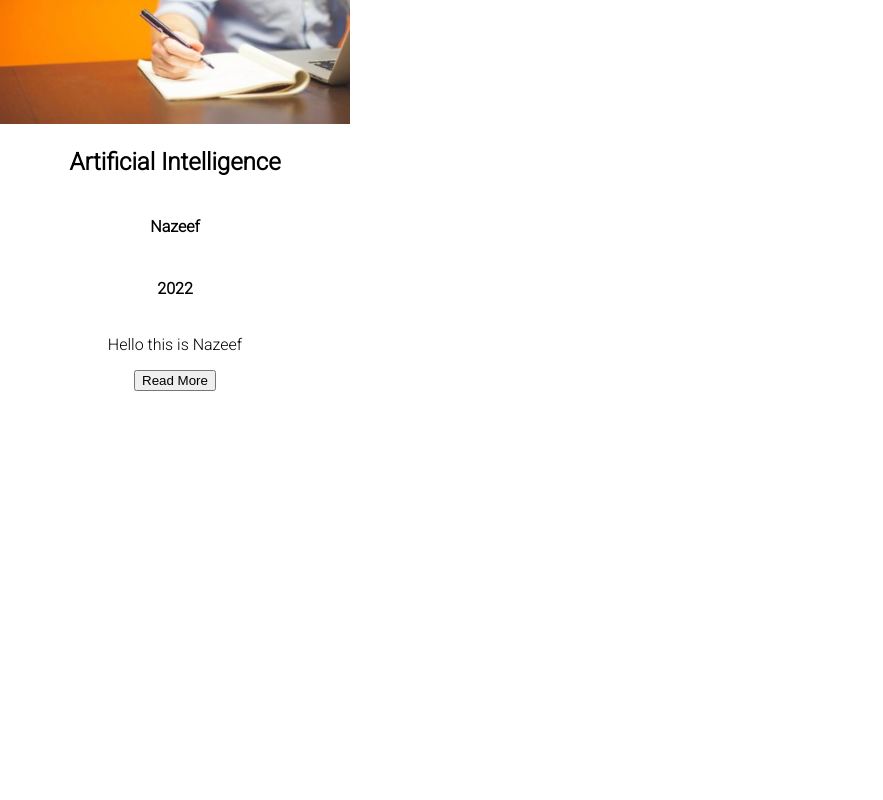
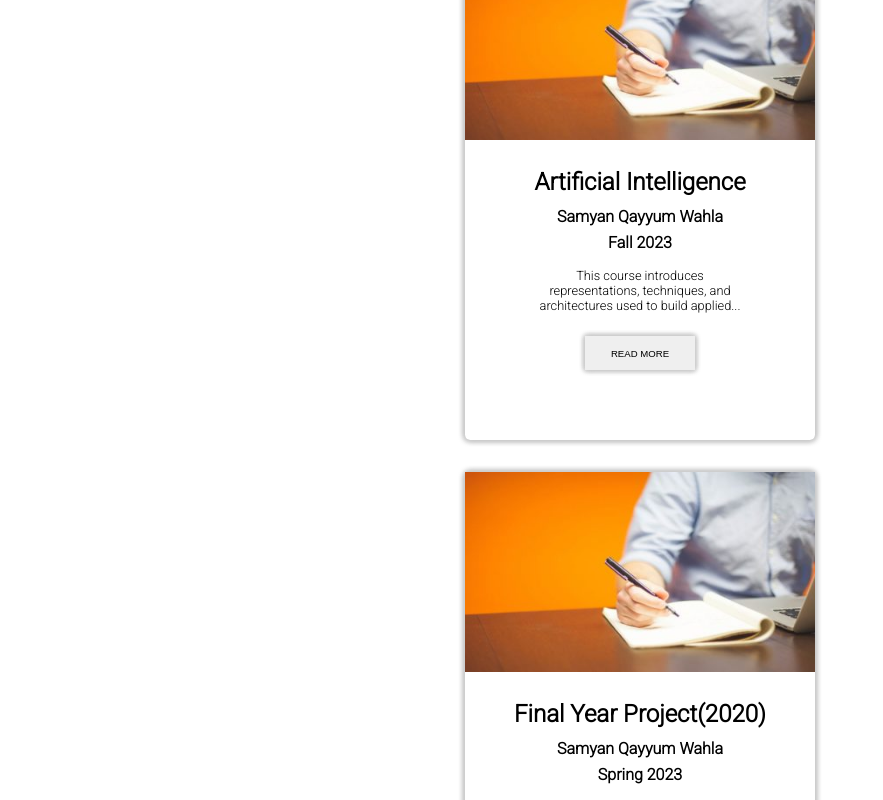
Before and after one commit to AbdulRehmani2/eduko-clone, a React (Vite) app: page / in a window 1280 px wide. Shown: the part 660-1460 px from the top of the page, without its empty margins (0-883 px from the left). Before the commit the page ends 1051 px from the top, so only its background shows below. Built offline with nearby package versions, Linux system fonts and the light colour scheme.

Commit message:
Card component complete

```diff
--- a/src/components/Cards.css
+++ b/src/components/Cards.css
@@ -1,7 +1,18 @@
 .cards-container{
-    width: 100%;
     display: flex;
     align-items: center;
+    padding: 0rem 25rem;
+    display: flex;
+    flex-wrap: wrap;
+    justify-content: center;
+}
+
+.card-container{
+    box-shadow: 2px 2px 5px rgb(203, 203, 203), 2px -2px 5px rgb(203, 203, 203), -2px 2px 5px rgb(203, 203, 203), -2px -2px 5px rgb(203, 203, 203);
+    margin: 1rem;
+    border-radius: 5px;
+    width: 350px;
+    height: 500px;
 }
 
 .card-container>img{
@@ -13,4 +24,36 @@
     display: flex;
     align-items: center;
     flex-direction: column;
+    padding: 1rem;
+    text-align: center;
 }
+
+.card-text-container>h3{
+    margin: 0.5rem auto;
+    font-size: 1.5rem;
+}
+
+.card-text-container>h4{
+    margin: 0.2rem auto;
+}
+
+.card-text-container>p{
+    font-size: 0.8rem;
+    height: 3rem;
+    width: 13rem;
+}
+
+.card-text-container>button{
+    box-shadow: 1px 1px 5px rgb(203, 203, 203), 1px -1px 5px rgb(203, 203, 203), -1px 1px 5px rgb(203, 203, 203), -1px -1px 5px rgb(203, 203, 203);
+    padding: 0.7rem 1.6rem;
+    border: 0;
+    text-transform: capitalize;
+    font-size: 0.6rem;
+    margin-top: 0.5rem;
+    transition: box-shadow 0.5s;
+}
+
+.card-text-container>button:hover{
+    box-shadow: 4px 4px 5px rgb(203, 203, 203), 4px -4px 5px rgb(203, 203, 203), -4px 4px 5px rgb(203, 203, 203), -4px -4px 5px rgb(203, 203, 203);
+    cursor: pointer;
+}
--- a/src/components/Cards.jsx
+++ b/src/components/Cards.jsx
@@ -3,9 +3,16 @@ import image from '../assets/course.jpg'
 
 export default function Cards()
 {
+    let data = [{title:'Artificial Intelligence', teacher:'Samyan Qayyum Wahla', year:'Fall 2023', description:'This course introduces representations, techniques, and architectures used to build applied...'},
+                {title:'Data Structures and Algorithms Lab (CS A,B)', teacher:'Nazeef Ul Haq', year:'Fall 2023', description:'...'},
+                {title:'Data Structures and Algorithms', teacher:'Nazeef Ul Haq', year:'Fall 2023', description:'The course introduces the theory of complexity and abstract data structures as basic building..'},
+                {title:'Final Year Project(2020)', teacher:'Samyan Qayyum Wahla', year:'Spring 2023', description:'The main objective of the final year project is to provide students with a design experience in...'}]
     return (
         <div className="cards-container">
-            <Card></Card>
+            <Card data={data[0]}></Card>
+            <Card data={data[3]}></Card>
+            <Card data={data[2]}></Card>
+            <Card data={data[1]}></Card>
         </div>
     )
 }
@@ -16,11 +23,11 @@ function Card(props)
         <div className="card-container">
             <img src={image}></img>
             <div className="card-text-container">
-                <h2>Artificial Intelligence</h2>
-                <h4>Nazeef</h4>
-                <h4>2022</h4>
-                <p>Hello this is Nazeef</p>
-                <button>Read More</button>
+                <h3>{props.data.title}</h3>
+                <h4>{props.data.teacher}</h4>
+                <h4>{props.data.year}</h4>
+                <p>{props.data.description}</p>
+                <button>READ MORE</button>
             </div>
         </div>
     )
```
